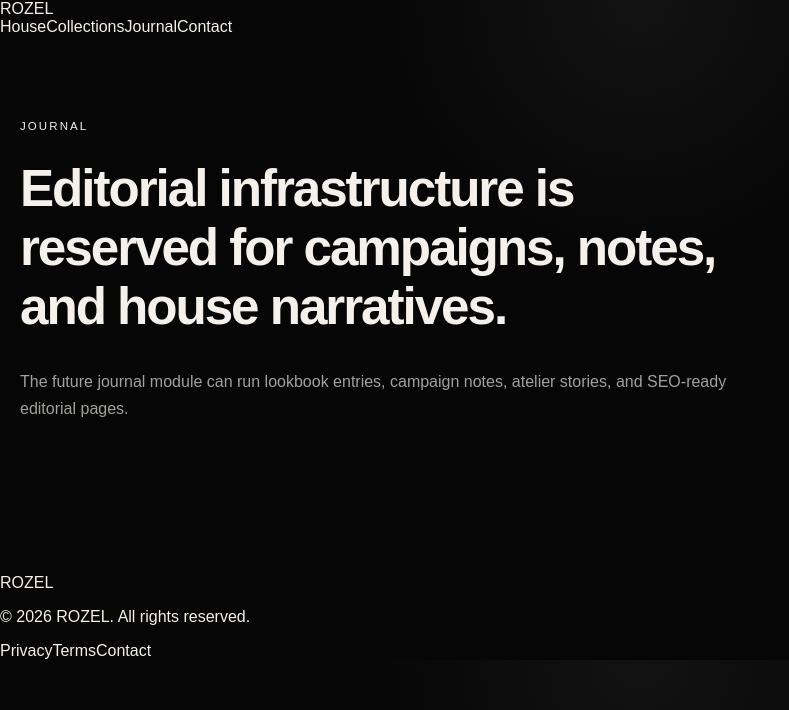
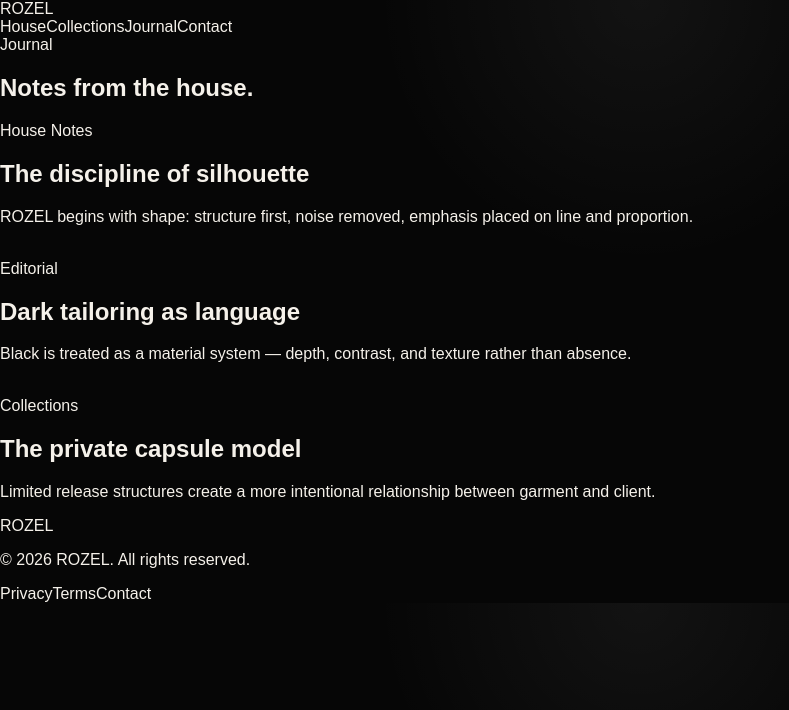
Before and after one commit to mtronda21vekby-stack/rozelshop.com, a Next.js app in the folder apps/web/: page /journal in a window 1280 px wide. Shown: the top 710 px of the page, without its empty margins (0-789 px from the left). Built offline with nearby package versions, Linux system fonts and the light colour scheme.

Commit message:
Update page.tsx

```diff
--- a/apps/web/src/app/journal/page.tsx
+++ b/apps/web/src/app/journal/page.tsx
@@ -1,13 +1,34 @@
+import { siteData } from '../../lib/site-data';
+
 export default function JournalPage() {
   return (
-    <main className="page-wrap">
-      <div className="shell">
-        <div className="page-intro">
-          <p className="eyebrow">Journal</p>
-          <h1 className="page-title">Editorial infrastructure is reserved for campaigns, notes, and house narratives.</h1>
-          <p className="copy">The future journal module can run lookbook entries, campaign notes, atelier stories, and SEO-ready editorial pages.</p>
+    <section className="bg-black text-white">
+      <div className="mx-auto max-w-6xl px-6 py-20">
+        <div className="text-xs uppercase tracking-[0.34em] text-white/42">
+          Journal
+        </div>
+
+        <h1 className="mt-4 text-4xl font-medium md:text-6xl">
+          Notes from the house.
+        </h1>
+
+        <div className="mt-14 grid gap-6 md:grid-cols-3">
+          {siteData.journal.map((item) => (
+            <article
+              key={item.title}
+              className="rounded-[2rem] border border-white/10 bg-white/[0.02] p-6"
+            >
+              <div className="text-xs uppercase tracking-[0.28em] text-white/40">
+                {item.category}
+              </div>
+              <h2 className="mt-5 text-2xl font-medium">{item.title}</h2>
+              <p className="mt-4 text-sm leading-7 text-white/62">
+                {item.excerpt}
+              </p>
+            </article>
+          ))}
         </div>
       </div>
-    </main>
+    </section>
   );
 }
```
